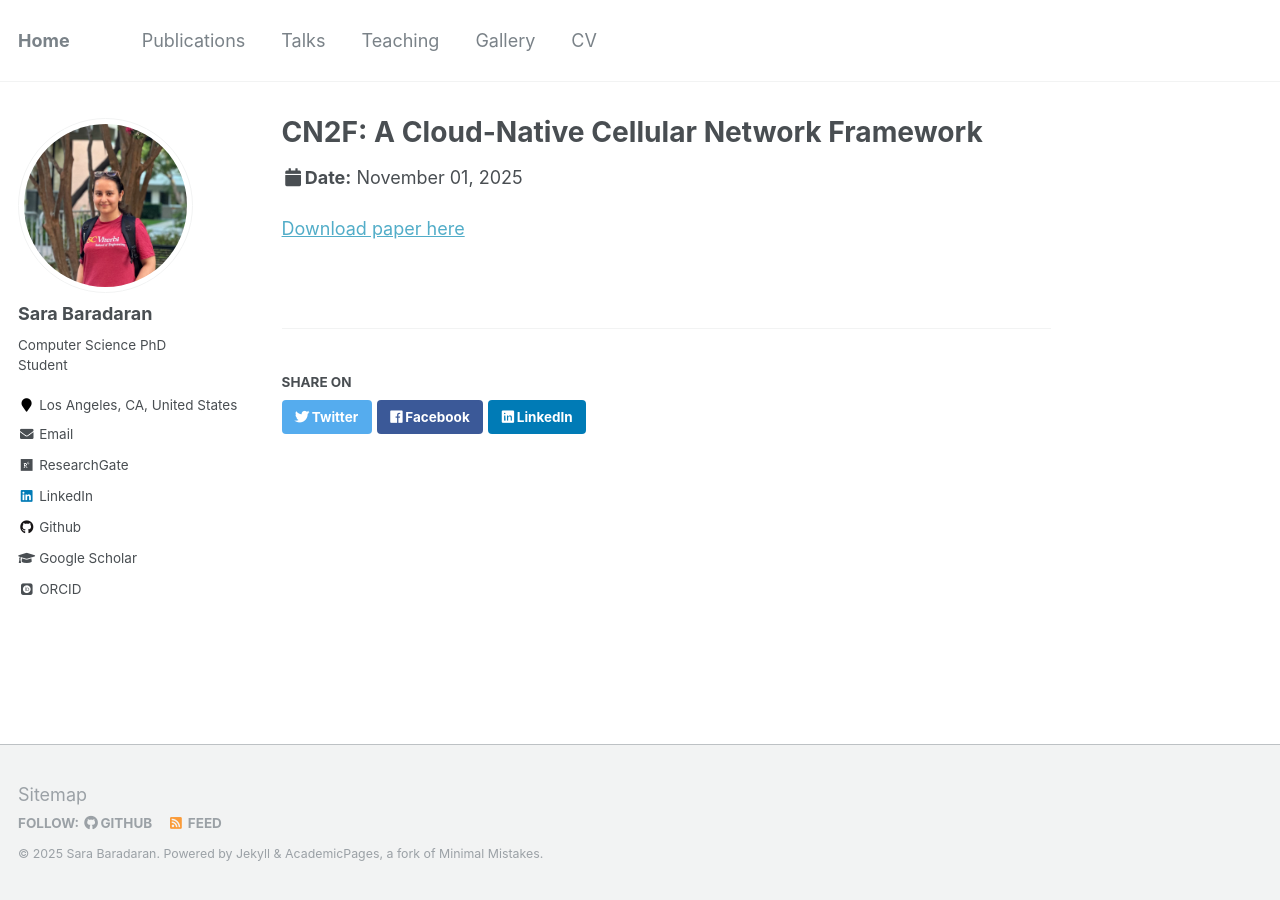
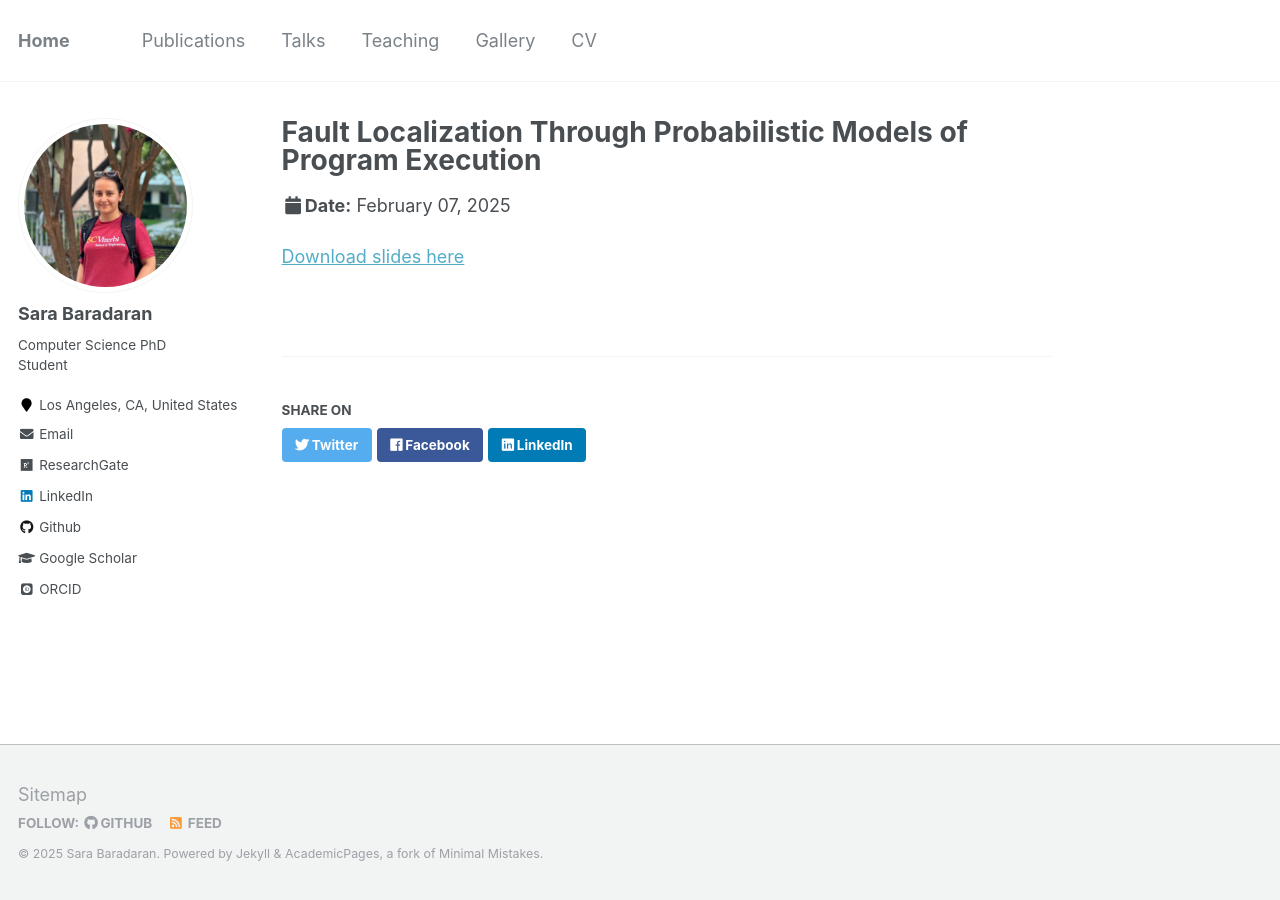
Before and after one commit to SaraBaradaran/SaraBaradaran.github.io, a Jekyll site: the page built from _talks/SoCalPS2025.md, in a window 1280 px wide. Built offline with Jekyll 4.4.1, drawn with Linux system fonts in a browser that asks for light colours; some web fonts are replaced; some of the changed lines change nothing that is shown.

Commit message:
Update SoCalPS2025.md

```diff
--- a/_talks/SoCalPS2025.md
+++ b/_talks/SoCalPS2025.md
@@ -1,11 +1,8 @@
 ---
-title: "CN2F: A Cloud-Native Cellular Network Framework"
-collection: publications
-excerpt: 'In this paper, we share our findings, accompanied by a comprehensive online codebase, about the best practice of using different open-source projects in order to realize a flexible testbed for academia and industrial Research and Development (R&D) activities on the future generation of cellular networks.'
-date: 2025-11-01
-venue: 'Cluster Computing (Recently Accepted)'
-
-citation: 'Ganji, S., Behnaminia, S., Ahangarpour, A., Mazaheri, E., Baradaran, S., Zali, Z., Heidarpour, M.R., Rakhshan, A. and Shoyari, M.F., 2023. CN2F: A Cloud-Native Cellular Network Framework. arXiv preprint arXiv:2305.18778'
+title: "Fault Localization Through Probabilistic Models of Program Execution"
+collection: talks
+date: 2025-02-07
+venue: '[19th SoCal PLS: Programming Languages and Systems](https://socalpls.github.io)'
 ---
 
-[Download paper here](https://doi.org/10.48550/arXiv.2305.18778)
+[Download slides here]()
```
